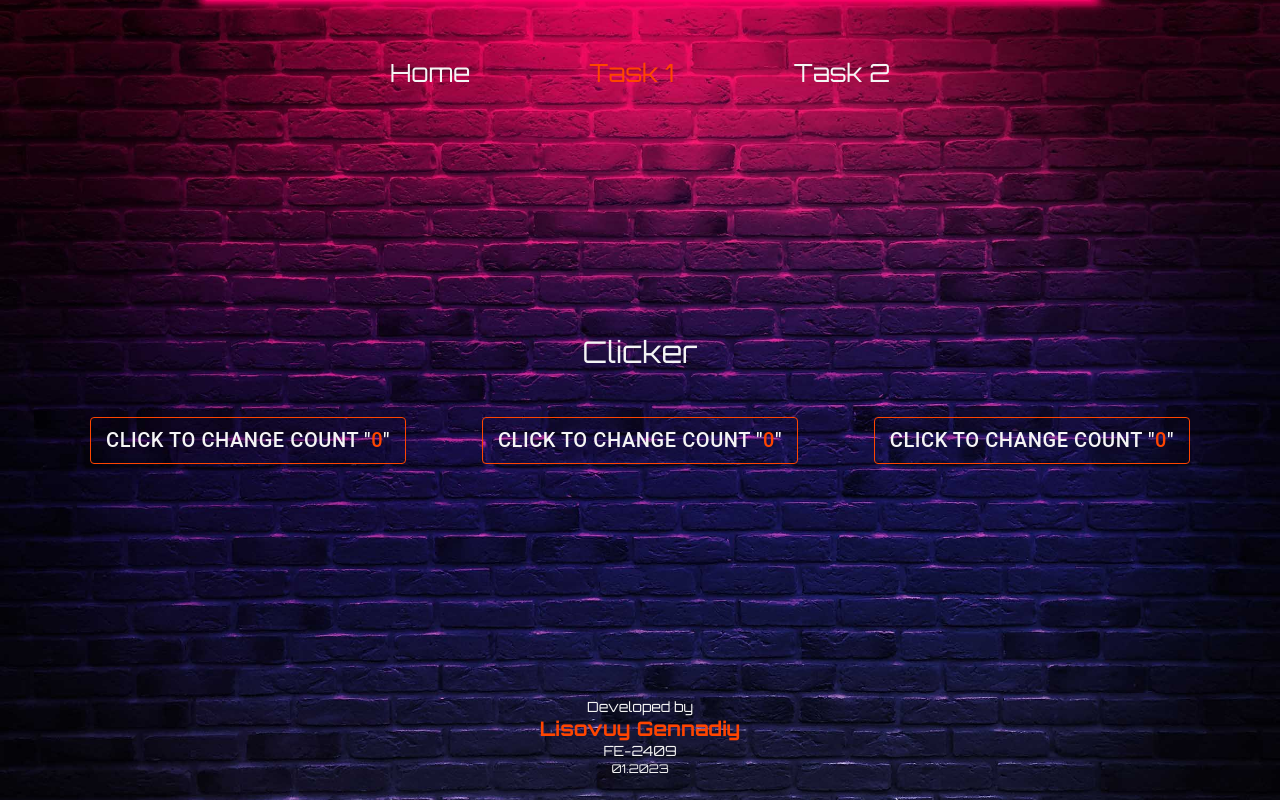
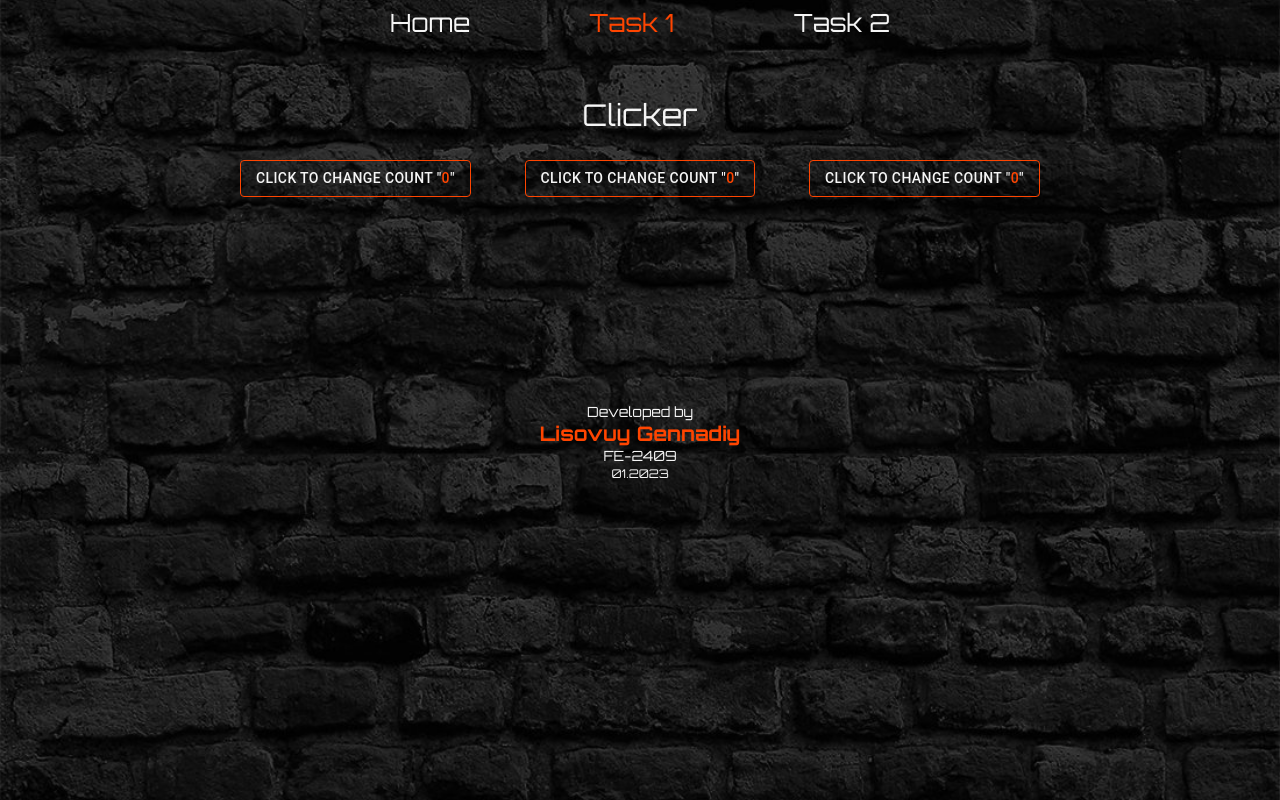
Before and after one commit to Genu4/control-works, a React (Create React App) app: page /task1 in a window 1280 px wide. Built offline with nearby package versions, Linux system fonts and the light colour scheme.

Commit message:
some cosmetic changes

```diff
--- a/src/components/Products/ProductsList.tsx
+++ b/src/components/Products/ProductsList.tsx
@@ -9,7 +9,6 @@ type ProductsProps = {
     type: string
     capacity: string
     price: number
-    image: string
 }
 
 type Props = {
@@ -30,7 +29,6 @@ const ProductsList = ({ currency, coefficient, addProductToCart }: Props) => {
                         type,
                         capacity,
                         price,
-                        image,
                     }: ProductsProps) => (
                         <Grid item xs={12} sm={6} md={4} key={id}>
                             <ProductsListItem
@@ -40,7 +38,6 @@ const ProductsList = ({ currency, coefficient, addProductToCart }: Props) => {
                                 type={type}
                                 capacity={capacity}
                                 price={price}
-                                image={image}
                                 addProductToCart={addProductToCart}
                                 currency={currency}
                                 coefficient={coefficient}
--- a/src/components/Products/ProductsListItem.tsx
+++ b/src/components/Products/ProductsListItem.tsx
@@ -9,7 +9,6 @@ type Props = {
     type: string
     capacity: string
     price: number
-    image: string
     addProductToCart: (id: number) => void
     currency: string
     coefficient: number
@@ -21,7 +20,6 @@ const ProductsListItem = ({
     type,
     capacity,
     price,
-    image,
     addProductToCart,
     currency,
     coefficient
--- a/src/components/Products/productsArray.ts
+++ b/src/components/Products/productsArray.ts
@@ -5,7 +5,7 @@ export type ProductsProps = {
     type: string
     capacity: string
     price: number
-    image: string
+
 }
 
 
@@ -17,7 +17,7 @@ const productsArray:ProductsProps[] = [
         type:"phone",
         capacity:"64",
         price:15000,
-        image:"/images/iphone-black.jpg"
+
     },
 
     {
@@ -27,7 +27,7 @@ const productsArray:ProductsProps[] = [
         type:"phone",
         capacity:"128",
         price:20000,
-        image:"/images/iphone-blue.jpg"
+
     },
 
     {
@@ -37,7 +37,7 @@ const productsArray:ProductsProps[] = [
         type:"phone",
         capacity:"256",
         price:25000,
-        image:"/images/iphone-red.jpg"
+
     },
 
 ]
--- a/src/container/Footer/Footer.scss
+++ b/src/container/Footer/Footer.scss
@@ -1,8 +1,9 @@
 footer {
     width: 100%;
     height: fit-content;
-    position: fixed;
-    bottom: 20px;
+    // position: absolute;
+    // bottom: 0;
+    // left: 0;
 
     .footer {
         width: fit-content;
--- a/src/container/Header/Header.scss
+++ b/src/container/Header/Header.scss
@@ -1,6 +1,6 @@
 .header {
     width: 100%;
     height: 100px;
-    padding-top: 60px;
+    padding-top: 10px;
 
 }
--- a/src/index.scss
+++ b/src/index.scss
@@ -6,7 +6,7 @@
 }
 
 body {
-    background: url('assets/wall.jpg') center no-repeat fixed;
+    background: url('assets/wall_4.jpg') center no-repeat fixed;
     background-size: cover;
     font-family: 'Orbitron', sans-serif;
 
--- a/src/pages/ControlWork1/ControlWork1.scss
+++ b/src/pages/ControlWork1/ControlWork1.scss
@@ -1,9 +1,9 @@
 .control1 {
     width: 100%;
-    height: 600px;
+    height: 300px;
     display: flex;
     justify-content: center;
-    align-items: center;
+
 
     .control1-content {
         width: fit-content;
@@ -12,13 +12,13 @@
     }
 
     .btn-block {
-        width: 1100px;
+        width: 800px;
         display: flex;
         justify-content: space-between;
     }
 
     .control1-header {
-        margin-bottom: 50px;
+        margin-bottom: 30px;
         font-size: 30px;
         color: whitesmoke;
     }
@@ -26,12 +26,11 @@
     .btn {
         border: 1px solid orangered;
         color: whitesmoke;
-        font-size: 20px;
+        font-size: 14px;
     }
 
     .btn:hover {
         border: 1px solid orangered;
-        background-color: rgba(255, 69, 0, 0.4
-        );
+        background-color: rgba(255, 69, 0, 0.2);
     }
 }
--- a/src/pages/ControlWork2/ControlWork2.scss
+++ b/src/pages/ControlWork2/ControlWork2.scss
@@ -1,9 +1,9 @@
 .control2 {
     width: 100%;
-    height: 600px;
-    margin-top: 50px;
+    height: fit-content;
     display: flex;
     justify-content: center;
+    padding-bottom: 90px;
 
     .control2-content {
         width: 80%;
--- a/src/pages/Home/Home.scss
+++ b/src/pages/Home/Home.scss
@@ -1,6 +1,7 @@
 main {
     width: 100%;
-    height: 700px;
+    height: 300px;
+    padding-bottom: 90px;
     display: flex;
     justify-content: center;
     align-items: center;
```
Also changed, not shown: src/assets/wall_4.jpg (added).
